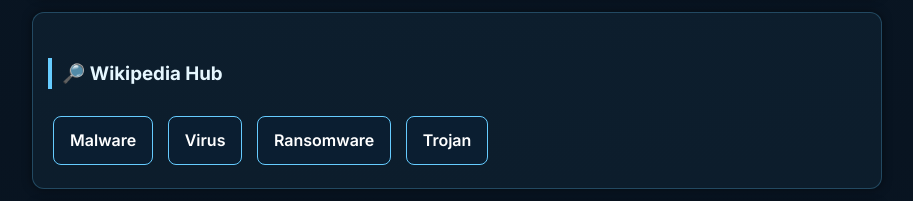
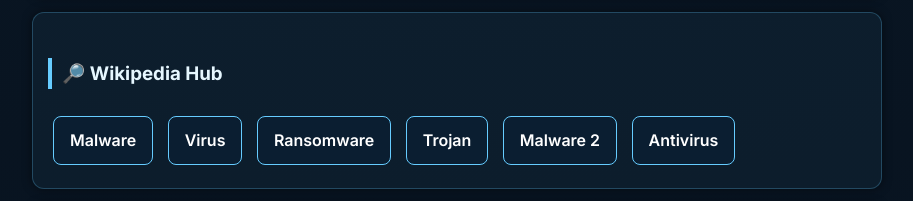
Before and after one commit to TranGiaBaoK/getsafeinternetbao, a plain HTML site: page index.html in a window 1280 px wide. Shown: the part 1732-1933 px from the top of the page, without its empty margins (183-1096 px from the left). Drawn offline with Linux system fonts and the light colour scheme.

Commit message:
Add files via upload

```diff
--- a/index.html
+++ b/index.html
@@ -214,6 +214,8 @@
   <a class="download-btn" href="https://en.wikipedia.org/wiki/Computer_virus" target="_blank">Virus</a>
   <a class="download-btn" href="https://en.wikipedia.org/wiki/Ransomware" target="_blank">Ransomware</a>
   <a class="download-btn" href="https://en.wikipedia.org/wiki/Trojan_horse_(computing)" target="_blank">Trojan</a>
+  <a class="download-btn" href="https://vi.wikipedia.org/wiki/Ph%E1%BA%A7n_m%E1%BB%81m_%C3%A1c_%C3%BD" target="_blank">Malware 2 </a>
+  <a class="download-btn" href="https://en.wikipedia.org/wiki/Antivirus_software" target="_blank">Antivirus</a>
 </div>
 
 <div class="card">
```
